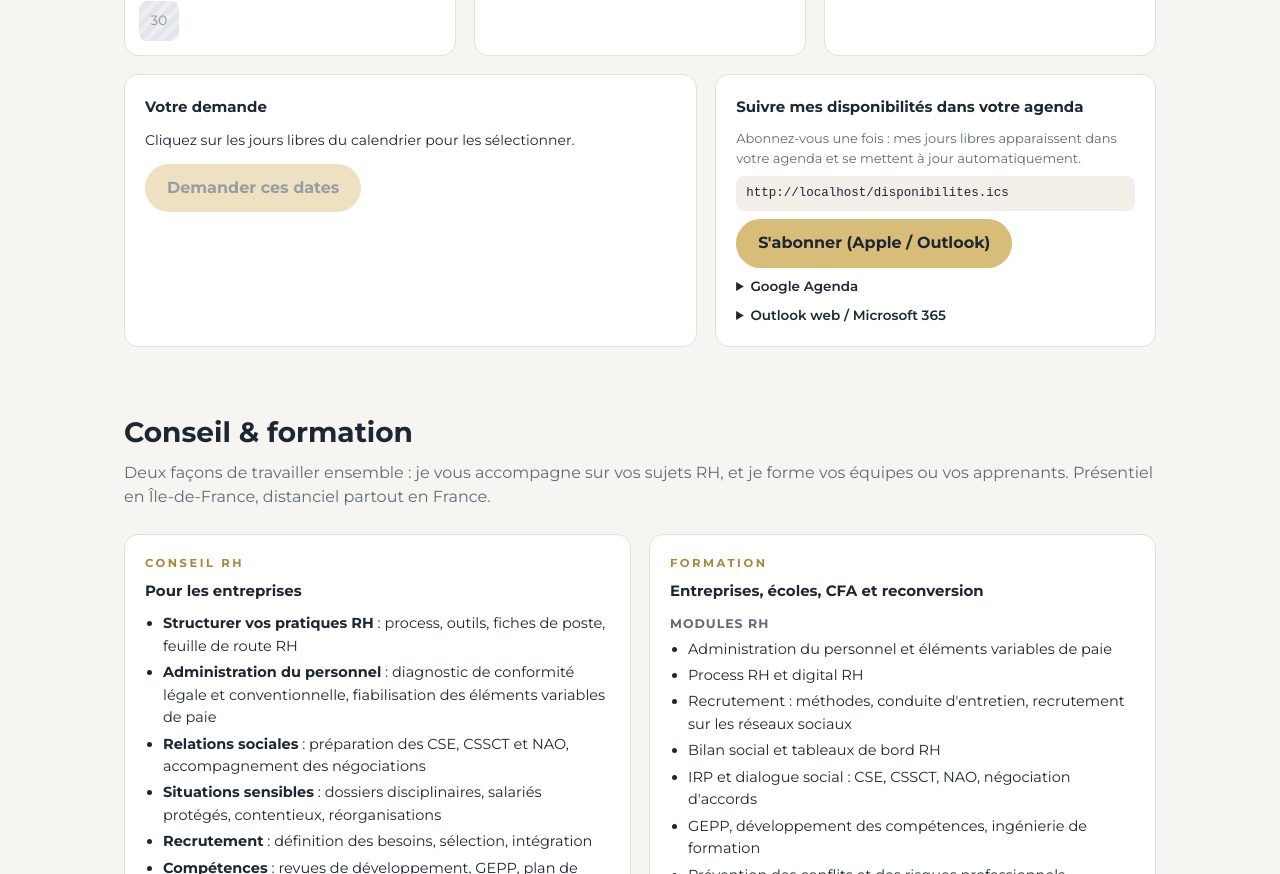
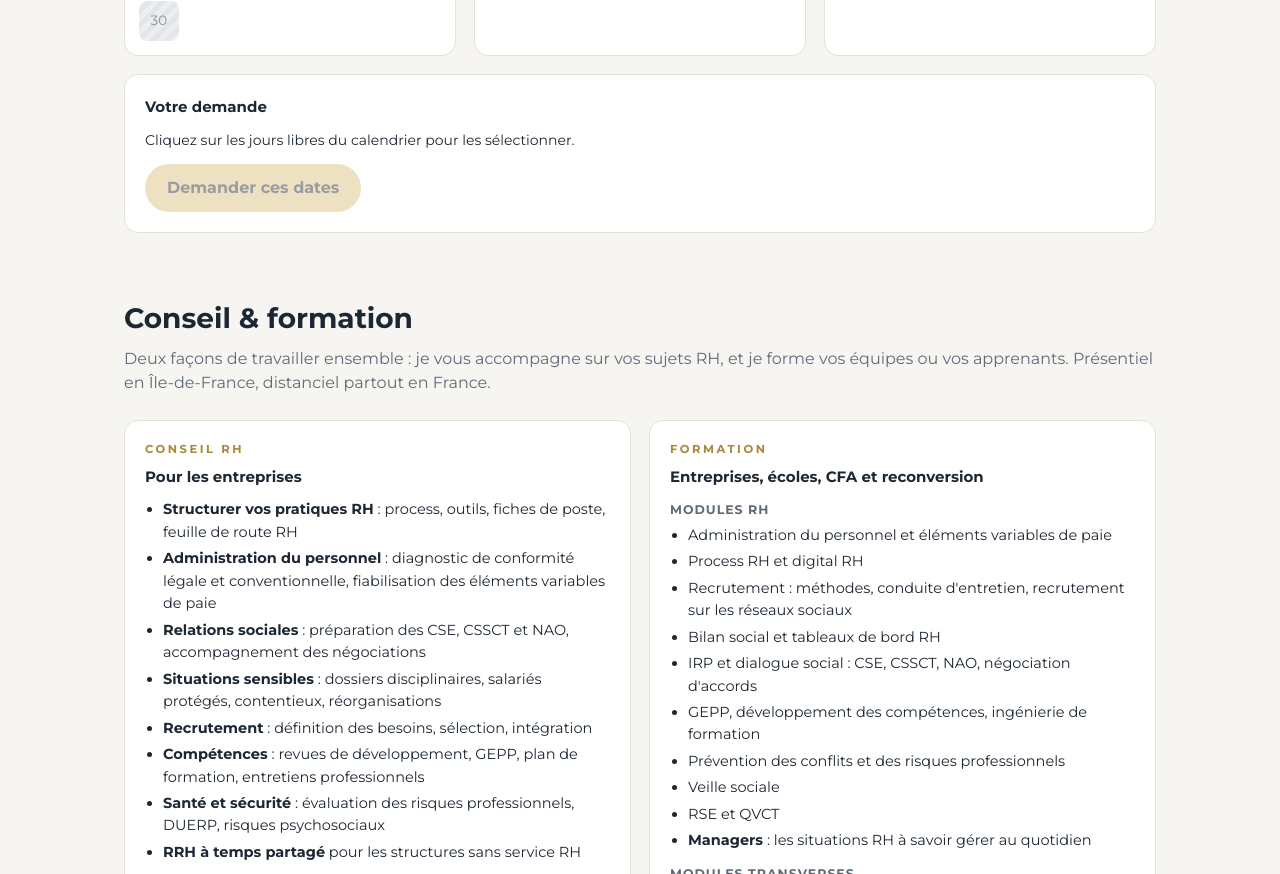
Before and after one commit to romandsl8/tnformation-site, a plain HTML site: page index.html in a window 1280 px wide. Shown: the part 1025-1899 px from the top of the page. Drawn offline with Linux system fonts and the light colour scheme.

Commit message:
Demande de dates : message à copier au lieu du mail, retrait de l'abonnement agenda
Co-Authored-By: Claude Opus 5.5 <noreply@anthropic.com>

```diff
--- a/index.html
+++ b/index.html
@@ -58,17 +58,12 @@
   .d.today::after { content:''; position:absolute; bottom:4px; width:4px; height:4px; border-radius:50%; background:var(--or-f); }
   .d:focus-visible { outline:2px solid var(--or-f); outline-offset:1px; }
 
-  .panel { display:grid; grid-template-columns:1.3fr 1fr; gap:18px; margin-top:18px; }
-  @media (max-width:800px){ .panel { grid-template-columns:1fr; } }
+  .panel { margin-top:18px; }
   .card { background:var(--carte); border:1px solid var(--ligne); border-radius:14px; padding:20px; }
   .card h4 { margin:0 0 10px; font-size:15px; }
-  .chips { display:flex; flex-wrap:wrap; gap:8px; }
-  .chip { border:1px solid #ead9ad; background:var(--or-pale); border-radius:30px; padding:6px 12px; font-size:13px; cursor:pointer; font-family:inherit; color:var(--nuit); }
-  .chip.sel { background:var(--nuit); color:#fff; border-color:var(--nuit); }
   .muted { color:var(--doux); font-size:13px; }
   .selinfo { margin:12px 0; font-size:14px; }
-  code.url { display:block; background:#f1efe8; border-radius:8px; padding:8px 10px; font-size:12.5px; word-break:break-all; margin:8px 0; }
-  details { margin-top:8px; font-size:13.5px; } summary { cursor:pointer; font-weight:600; }
+  #message { width:100%; font:14px/1.5 Montserrat,'Segoe UI',sans-serif; color:var(--texte); border:1px solid var(--ligne); border-radius:10px; padding:12px 14px; background:#fbfaf7; resize:vertical; margin-bottom:12px; }
 
   /* --- Offre --- */
   .cols { display:grid; grid-template-columns:repeat(3,1fr); gap:18px; }
@@ -133,14 +128,13 @@
         <div class="selinfo" id="selinfo">Cliquez sur les jours libres du calendrier pour les sélectionner.</div>
         <button class="btn" id="ask" disabled>Demander ces dates</button>
         <button class="btn ghost" id="clear" style="display:none">Effacer</button>
-      </div>
-      <div class="card" id="sub-card">
-        <h4>Suivre mes disponibilités dans votre agenda</h4>
-        <p class="muted" style="margin:0">Abonnez-vous une fois : mes jours libres apparaissent dans votre agenda et se mettent à jour automatiquement.</p>
-        <code class="url" id="ics-url"></code>
-        <a class="btn" id="webcal" href="#">S'abonner (Apple / Outlook)</a>
-        <details><summary>Google Agenda</summary>Autres agendas (+) › À partir de l'URL › collez l'adresse ci-dessus.</details>
-        <details><summary>Outlook web / Microsoft 365</summary>Ajouter un calendrier › S'abonner à partir du web › collez l'adresse ci-dessus.</details>
+        <div id="demande" hidden>
+          <p class="muted" style="margin:16px 0 6px">Votre message est prêt : complétez-le si besoin, copiez-le, puis envoyez-le à <b>tanguy@tnformation.net</b>.</p>
+          <textarea id="message" rows="12" aria-label="Message de demande d'intervention"></textarea>
+          <button class="btn" id="copier">Copier le message</button>
+          <button class="btn ghost" id="copier-mail">Copier l'adresse mail</button>
+          <span class="muted" id="copie-ok" role="status" style="margin-left:8px"></span>
+        </div>
       </div>
     </div>
   </section>
@@ -314,29 +308,26 @@
     document.getElementById('clear').style.display = list.length ? '' : 'none';
   }
 
-  function toggle(k){ sel.has(k)?sel.delete(k):sel.add(k); render(); }
+  function toggle(k){ sel.has(k)?sel.delete(k):sel.add(k); document.getElementById('demande').hidden=true; render(); }
 
   document.getElementById('prev').onclick=()=>{ offset=Math.max(0,offset-1); render(); };
   document.getElementById('next').onclick=()=>{ offset++; render(); };
-  document.getElementById('clear').onclick=()=>{ sel.clear(); render(); };
-  document.getElementById('ask').onclick=()=>{
+  document.getElementById('clear').onclick=()=>{ sel.clear(); document.getElementById('demande').hidden=true; render(); };
+  function message(){
     const list=[...sel].sort();
-    const subject='Demande d\'intervention — '+list.map(fmtShort).join(', ');
-    const body='Bonjour Tanguy,\n\nJe souhaiterais vous proposer une intervention (formation ou mission de conseil) le(s) :\n'+list.map(k=>'• '+fmtLong(k)).join('\n')+
+    return 'Objet : Demande d\'intervention — '+list.map(fmtShort).join(', ')+
+      '\n\nBonjour Tanguy,\n\nJe souhaiterais vous proposer une intervention (formation ou mission de conseil) le(s) :\n'+list.map(k=>'• '+fmtLong(k)).join('\n')+
       '\n\nOrganisme / entreprise :\nType : formation / conseil\nThème / module / besoin :\nPublic et nombre de participants :\nLieu ou distanciel :\nHoraires :\n\nCordialement,';
-    location.href='mailto:'+CONTACT+'?subject='+encodeURIComponent(subject)+'&body='+encodeURIComponent(body);
-  };
-
-  // Lien d'abonnement : n'a de sens qu'une fois le site en ligne
-  if (location.protocol.startsWith('http')){
-    const base = location.href.replace(/[#?].*$/,'').replace(/[^/]*$/,'');
-    const ics = base+'disponibilites.ics';
-    document.getElementById('ics-url').textContent = ics;
-    document.getElementById('webcal').href = ics.replace(/^https?:/,'webcal:');
-  } else {
-    document.getElementById('sub-card').style.display='none';
-    document.querySelector('.panel').style.gridTemplateColumns='1fr';
   }
+  const zone=document.getElementById('demande'), champ=document.getElementById('message'), ok=document.getElementById('copie-ok');
+  document.getElementById('ask').onclick=()=>{ champ.value=message(); zone.hidden=false; ok.textContent=''; champ.focus(); champ.setSelectionRange(0,0); };
+  async function copier(texte, quoi){
+    try { await navigator.clipboard.writeText(texte); }
+    catch(e){ const t=document.createElement('textarea'); t.value=texte; document.body.appendChild(t); t.select(); document.execCommand('copy'); t.remove(); }
+    ok.textContent=quoi+' copié ✓';
+  }
+  document.getElementById('copier').onclick=()=>copier(champ.value,'Message');
+  document.getElementById('copier-mail').onclick=()=>copier(CONTACT,'Adresse');
   render();
 })();
 </script>
```
